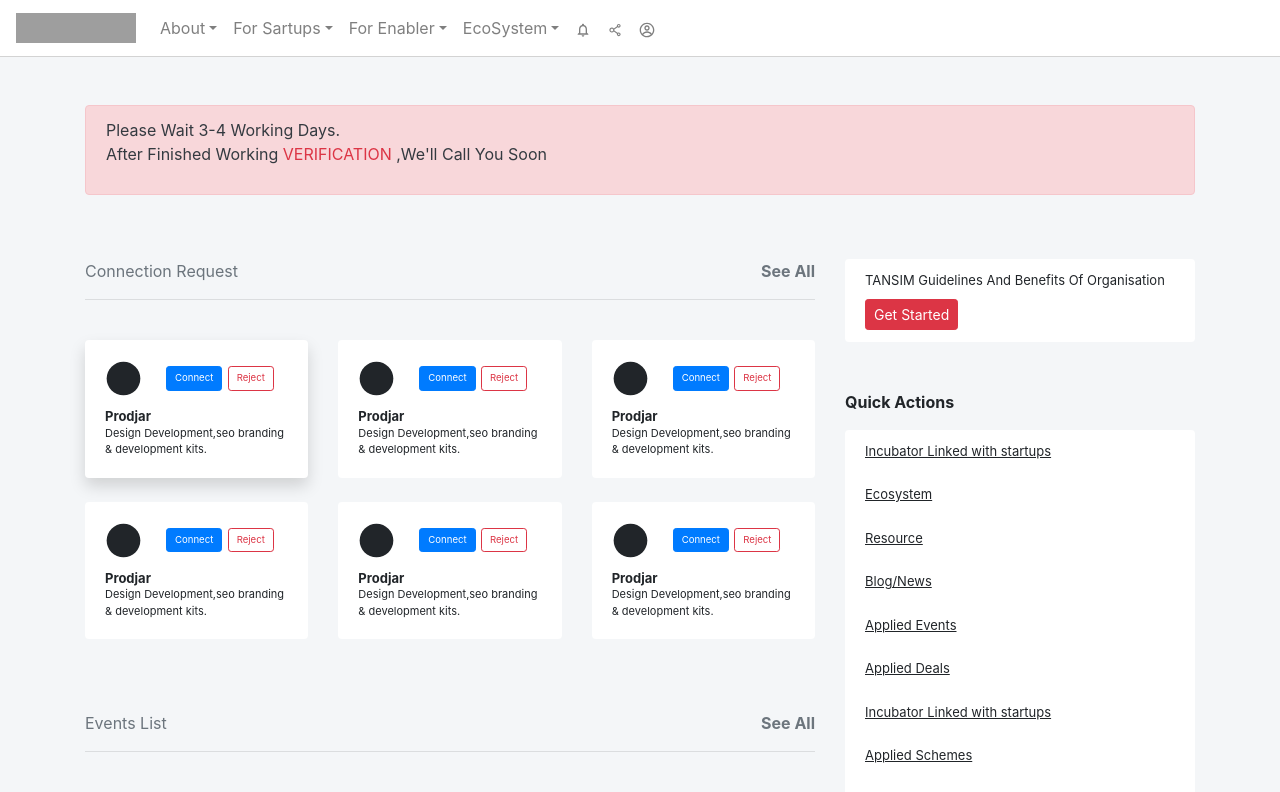
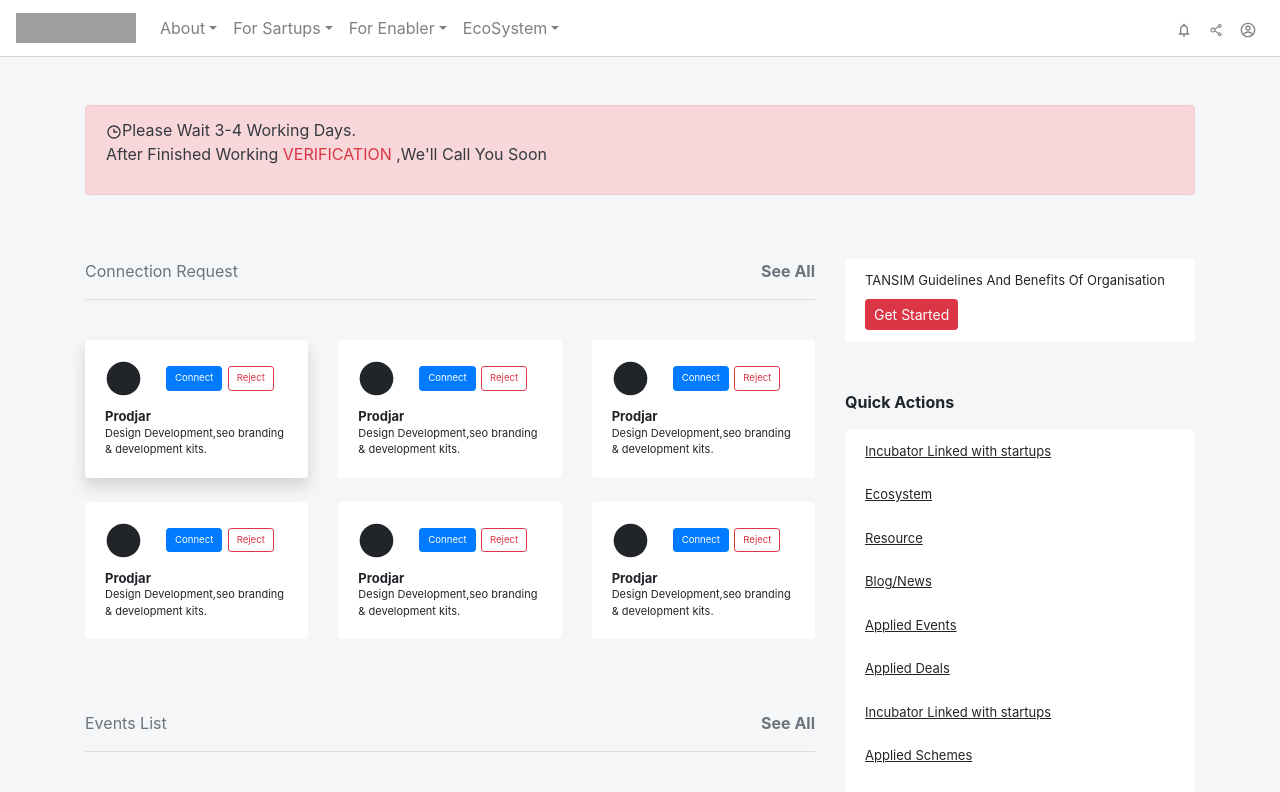
Before and after one commit to madhu1803/react5_tansim, a React (Create React App) app: page / in a window 1280 px wide. Shown: the top 792 px of the page. Built offline with nearby package versions, Linux system fonts and the light colour scheme; grey boxes are pictures that could not be loaded.

Commit message:
alert and 2nd card rem

```diff
--- a/src/MajorComponents/Header.js
+++ b/src/MajorComponents/Header.js
@@ -29,9 +29,11 @@ export default class Header extends Component {
             <NavDropDownLink title="For Sartups" />
             <NavDropDownLink title="For Enabler" />
             <NavDropDownLink title="EcoSystem" />
-            <NavLink Icon={MdNotificationsNone} />
-            <NavLink Icon={AiOutlineShareAlt} />
-            <NavLink Icon={CgProfile} />
+          </Nav>
+          <Nav className="ml-auto">
+            <NavLink Icon={MdNotificationsNone} className="nav-icon" />
+            <NavLink Icon={AiOutlineShareAlt} className="nav-icon" />
+            <NavLink Icon={CgProfile} className="nav-icon" />
           </Nav>
         </Navbar.Collapse>
       </Navbar>
--- a/src/MajorComponents/MainAlert.js
+++ b/src/MajorComponents/MainAlert.js
@@ -1,11 +1,12 @@
 import React, { Component } from "react";
 import { Alert } from "react-bootstrap";
-
+import { BiTime } from "react-icons/bi";
 export default class MainAlert extends Component {
   render() {
     return (
       <Alert variant="danger" className="mt-5">
         <p className="text-dark text-capitalize">
+          <BiTime />
           please wait 3-4 Working Days.
           <br />
           After finished working{" "}
```
